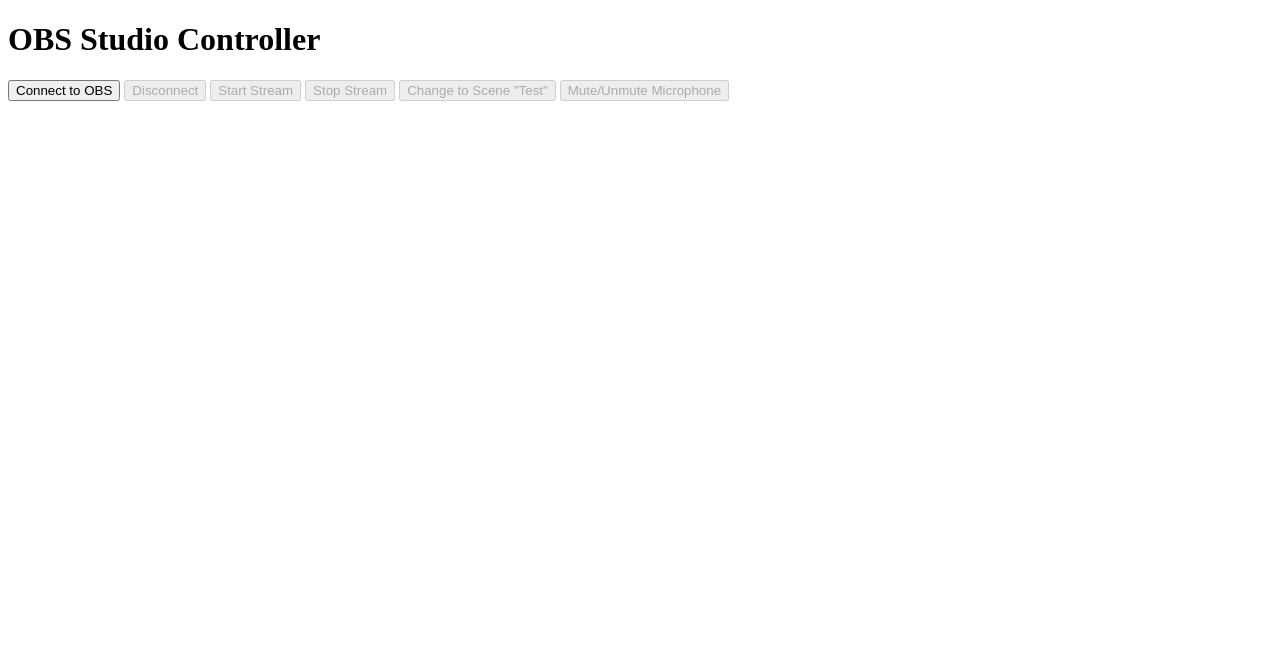
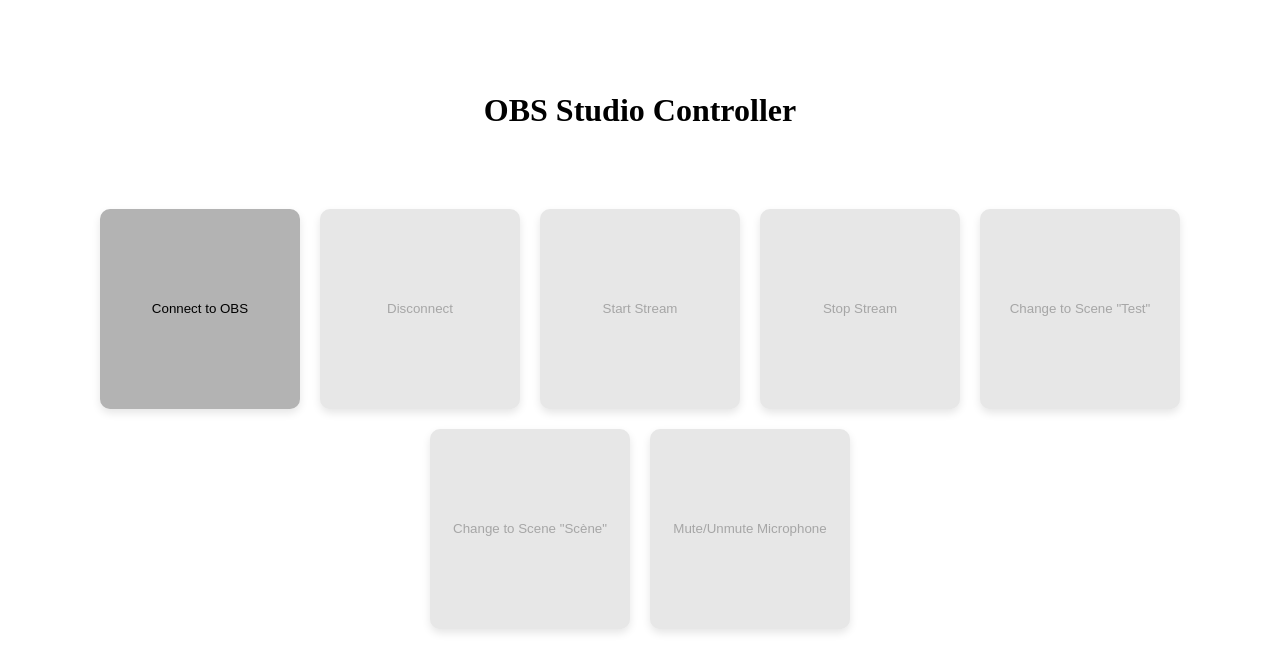
Before and after one commit to Leo-Turible/deckboard, a website built with webpack: page index.html in a window 1280 px wide. Built offline with Linux system fonts and the light colour scheme.

Commit message:
css added

```diff
--- a/index.html
+++ b/index.html
@@ -1,20 +1,26 @@
 <!DOCTYPE html>
 <html lang="en">
+
 <head>
     <meta charset="UTF-8">
     <meta name="viewport" content="width=device-width, initial-scale=1.0">
+    <link rel="stylesheet" href="style.css">
     <title>Control OBS Studio</title>
 </head>
+
 <body>
     <h1>OBS Studio Controller</h1>
-    <button id="connectBtn">Connect to OBS</button>
-    <button id="disconnectBtn" disabled>Disconnect</button>
-    <button id="startStreamBtn" disabled>Start Stream</button>
-    <button id="stopStreamBtn" disabled>Stop Stream</button>
-    <button id="changeSceneBtn" disabled>Change to Scene "Test"</button>
-    <button id="toggleMuteBtn" disabled>Mute/Unmute Microphone</button> <!-- New button -->
-
+    <div class="container">
+        <button class="custom-btn" id="connectBtn">Connect to OBS</button>
+        <button class="custom-btn" id="disconnectBtn" disabled>Disconnect</button>
+        <button class="custom-btn" id="startStreamBtn" disabled>Start Stream</button>
+        <button class="custom-btn" id="stopStreamBtn" disabled>Stop Stream</button>
+        <button class="custom-btn" id="changeSceneBtn" disabled>Change to Scene "Test"</button>
+        <button class="custom-btn" id="changeToSceneBtn" disabled>Change to Scene "Scène"</button>
+        <button class="custom-btn" id="toggleMuteBtn" disabled>Mute/Unmute Microphone</button>
+    </div>
     <script src="https://cdn.jsdelivr.net/npm/obs-websocket-js"></script>
     <script src="dist/bundle.js"></script>
 </body>
+
 </html>
--- a/index.js
+++ b/index.js
@@ -7,7 +7,8 @@
 document.getElementById('startStreamBtn').addEventListener('click', startStreaming);
 document.getElementById('stopStreamBtn').addEventListener('click', stopStreaming);
 document.getElementById('changeSceneBtn').addEventListener('click', changeToTestScene);
-document.getElementById('toggleMuteBtn').addEventListener('click', toggleMicrophoneMute); // Add event listener
+document.getElementById('changeToSceneBtn').addEventListener('click', changeToScene);
+document.getElementById('toggleMuteBtn').addEventListener('click', toggleMicrophoneMute);
 
 async function connectToOBS() {
     try {
@@ -26,8 +27,6 @@
     }
 }
 
-
-
 async function disconnectFromOBS() {
     await obs.disconnect();
     console.log('Disconnected from OBS Studio');
@@ -35,9 +34,6 @@
 }
 
 async function startStreaming() {
-    // await obs.call('StartStreaming');
-    // console.log('Streaming started');
-
     // Start streaming with the 'recording' and 'high_quality' settings
     // await obs.call('StartStreaming', {
     //     'stream': {
@@ -84,12 +80,23 @@
     }
 }
 
+// Function to change to the scene named "Scène"
+async function changeToScene() {
+    try {
+        // Set the current program scene to 'Scène'
+        await obs.call('SetCurrentProgramScene', { sceneName: 'Scène' });
+        console.log('Set current program scene to "Scène"');
+
+        // Execute the GetCurrentProgramScene request
+        const { currentProgramSceneName } = await obs.call('GetCurrentProgramScene');
+        console.log('Current program scene:', currentProgramSceneName);
+    } catch (error) {
+        console.error('Failed to change scene', error.code, error.message);
+    }
+}
+
 async function toggleMicrophoneMute() {
     try {
-        // Replace 'YourMicrophoneSourceName' with the name of your microphone source
-        // await obs.call('ToggleMute', { 'source': 'Mic/Aux' });
-        // console.log('Toggled microphone mute/unmute');
-        // Toggle the input mute for 'Main Microphone'
         const { inputMuted } = await obs.call('ToggleInputMute', { inputName: 'Main Microphone' });
         console.log('Toggled input mute for "Main Microphone". Mute status:', inputMuted);
     } catch (error) {
@@ -103,6 +110,7 @@
     document.getElementById('startStreamBtn').disabled = false;
     document.getElementById('stopStreamBtn').disabled = false;
     document.getElementById('changeSceneBtn').disabled = false;
+    document.getElementById('changeToSceneBtn').disabled = false;
     document.getElementById('toggleMuteBtn').disabled = false;
 }
 
@@ -112,5 +120,6 @@
     document.getElementById('startStreamBtn').disabled = true;
     document.getElementById('stopStreamBtn').disabled = true;
     document.getElementById('changeSceneBtn').disabled = true;
+    document.getElementById('changeToSceneBtn').disabled = true;
     document.getElementById('toggleMuteBtn').disabled = true;
 }
--- /dev/null
+++ b/style.css
@@ -0,0 +1,62 @@
+* {
+    margin: 0;
+    padding: 0;
+    box-sizing: border-box;
+    scroll-behavior: smooth;
+}
+
+body {
+    width: 100%;
+    height: 100vh;
+    display: flex;
+    flex-direction: column;
+    justify-content: center;
+    align-items: center;
+}
+
+.container {
+    padding: 20px 10px;
+    margin: 50px auto;
+    width: 100%;
+    height: auto;
+    display: flex;
+    flex-direction: row;
+    justify-content: center;
+    align-items: center;
+    flex-wrap: wrap;
+}
+
+.custom-btn {
+    width: 200px;
+    height: 200px;
+    display: flex;
+    flex-direction: column;
+    align-items: center;
+    justify-content: center;
+    border: none;
+    border-radius: 10px;
+    margin: 10px;
+    cursor: pointer;
+    transition: all 0.3s ease;
+    background-color: #b3b3b3;
+    box-shadow: 0 4px 8px rgba(0, 0, 0, 0.1);
+}
+
+.custom-btn:disabled {
+    background-color: #e7e7e7;
+}
+
+.custom-btn:hover {
+    transform: scale(1.1);
+    box-shadow: 0 8px 16px rgba(0, 0, 0, 0.2);
+}
+
+.custom-btn img {
+    width: 100%;
+    height: 100%;
+    object-fit: cover;
+}
+
+.custom-btn span {
+    margin-top: 10px;
+}
```
Also changed, not shown: dist/bundle.js.
